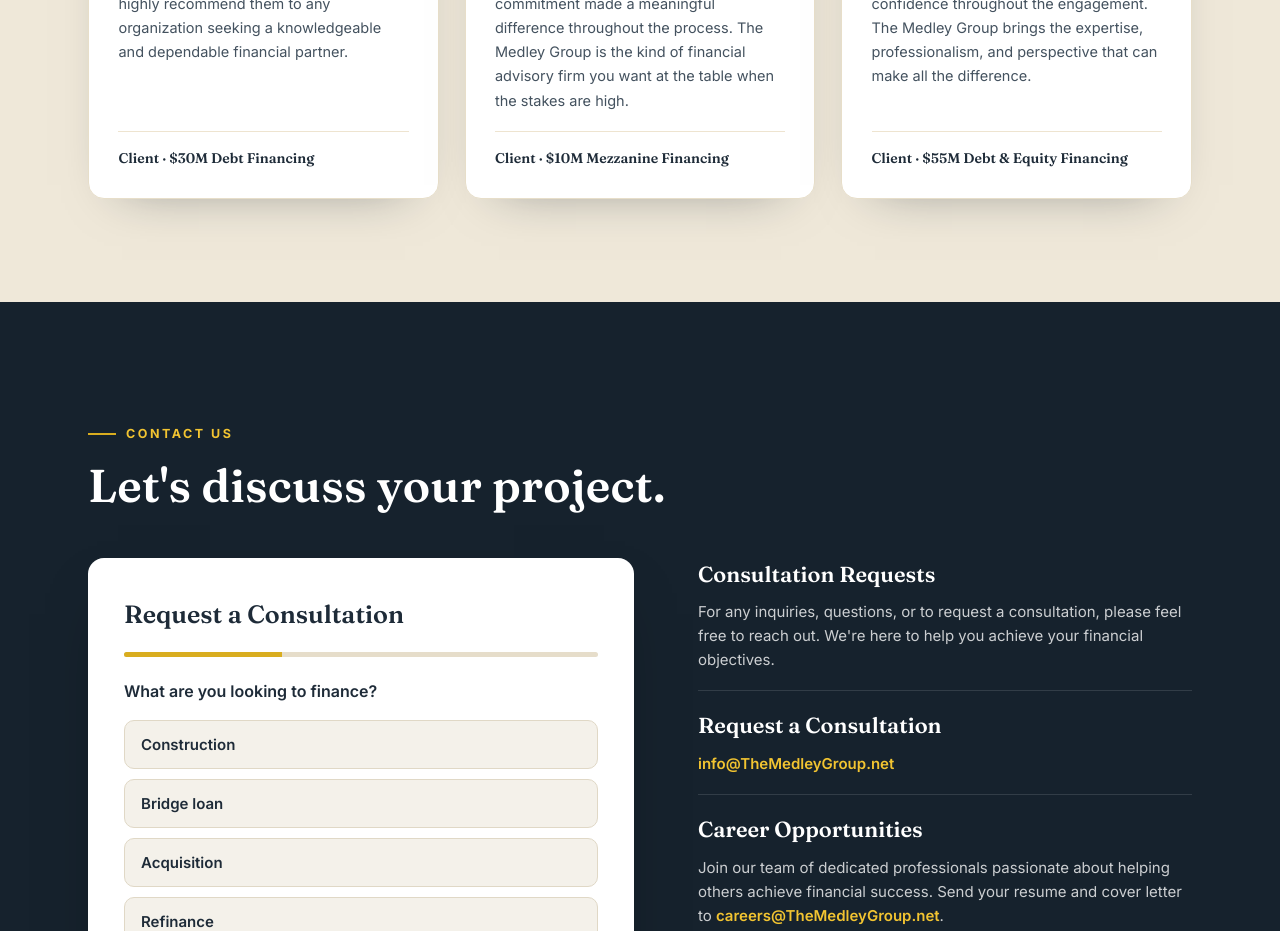
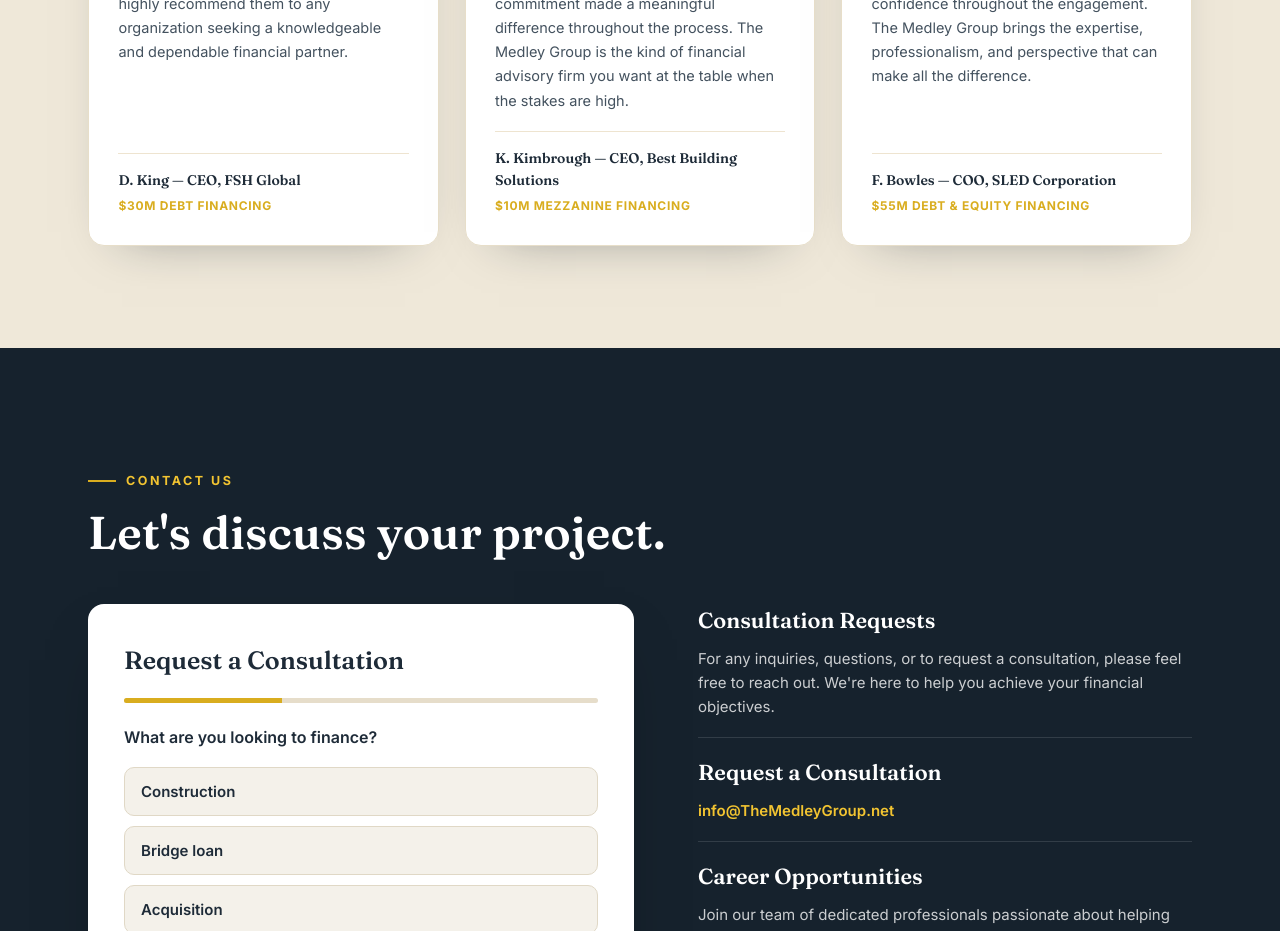
Before and after one commit to fmedley/themedleygroup, a plain HTML site: page index.html in a window 1280 px wide. Shown: the part 5880-6811 px from the top of the page. Drawn offline with Linux system fonts and the light colour scheme.

Commit message:
Add client names and titles to testimonials
Co-Authored-By: Claude Opus 4.8 <noreply@anthropic.com>
Claude-Session: https://claude.ai/code/session_01XHKE5bGaTuysbpLABo8QGR

```diff
--- a/index.html
+++ b/index.html
@@ -219,6 +219,7 @@
   .tcard blockquote{color:#44525f;font-size:14.5px;line-height:1.66;margin:8px 0 18px;flex:1}
   .tcard figcaption{font-family:var(--font-head);font-weight:600;font-size:14px;color:var(--ink);padding-top:15px;border-top:1px solid #eee4d0}
   @media (max-width:860px){.tgrid{grid-template-columns:1fr}}
+  .tcard .deal{display:block;font-family:var(--font-body);font-weight:700;font-size:12px;letter-spacing:.06em;text-transform:uppercase;color:var(--gold-deep);margin-top:5px}
 </style>
 <meta property="og:image" content="https://www.themedleygroup.net/og-image.jpg">
 <meta property="og:image:width" content="1200">
@@ -409,17 +410,17 @@
       <figure class="tcard">
         <div class="quote">“</div>
         <blockquote>Working with The Medley Group was an exceptional experience from beginning to end. Securing $30 million in debt financing required more than financial expertise, it required a trusted advisor who understood our business, anticipated challenges, and remained committed to our success. The level of personal attention, responsiveness, and customer service was outstanding. We never felt like just another transaction. I would highly recommend them to any organization seeking a knowledgeable and dependable financial partner.</blockquote>
-        <figcaption>Client · $30M Debt Financing</figcaption>
+        <figcaption>D. King — CEO, FSH Global<span class="deal">$30M Debt Financing</span></figcaption>
       </figure>
       <figure class="tcard">
         <div class="quote">“</div>
         <blockquote>When our company needed $10 million in mezzanine financing, we knew a conventional approach wouldn't be enough. The Medley Group brought a sophisticated understanding of capital structures, creative problem-solving, and the ability to navigate complex financing requirements. What impressed us most was their ability to understand our long-term objectives and approach the transaction. Their expertise and commitment made a meaningful difference throughout the process. The Medley Group is the kind of financial advisory firm you want at the table when the stakes are high.</blockquote>
-        <figcaption>Client · $10M Mezzanine Financing</figcaption>
+        <figcaption>K. Kimbrough — CEO, Best Building Solutions<span class="deal">$10M Mezzanine Financing</span></figcaption>
       </figure>
       <figure class="tcard">
         <div class="quote">“</div>
         <blockquote>A $55 million debt and equity financing transaction demands exceptional financial knowledge, sound judgment, and the ability to bring complex moving parts together. The Medley Group demonstrated the caliber of leadership and strategic thinking we needed for a transaction of this magnitude. Their understanding of both debt and equity financing, attention to detail, and commitment to our objectives gave us confidence throughout the engagement. The Medley Group brings the expertise, professionalism, and perspective that can make all the difference.</blockquote>
-        <figcaption>Client · $55M Debt &amp; Equity Financing</figcaption>
+        <figcaption>F. Bowles — COO, SLED Corporation<span class="deal">$55M Debt &amp; Equity Financing</span></figcaption>
       </figure>
     </div>
   </div>
```
